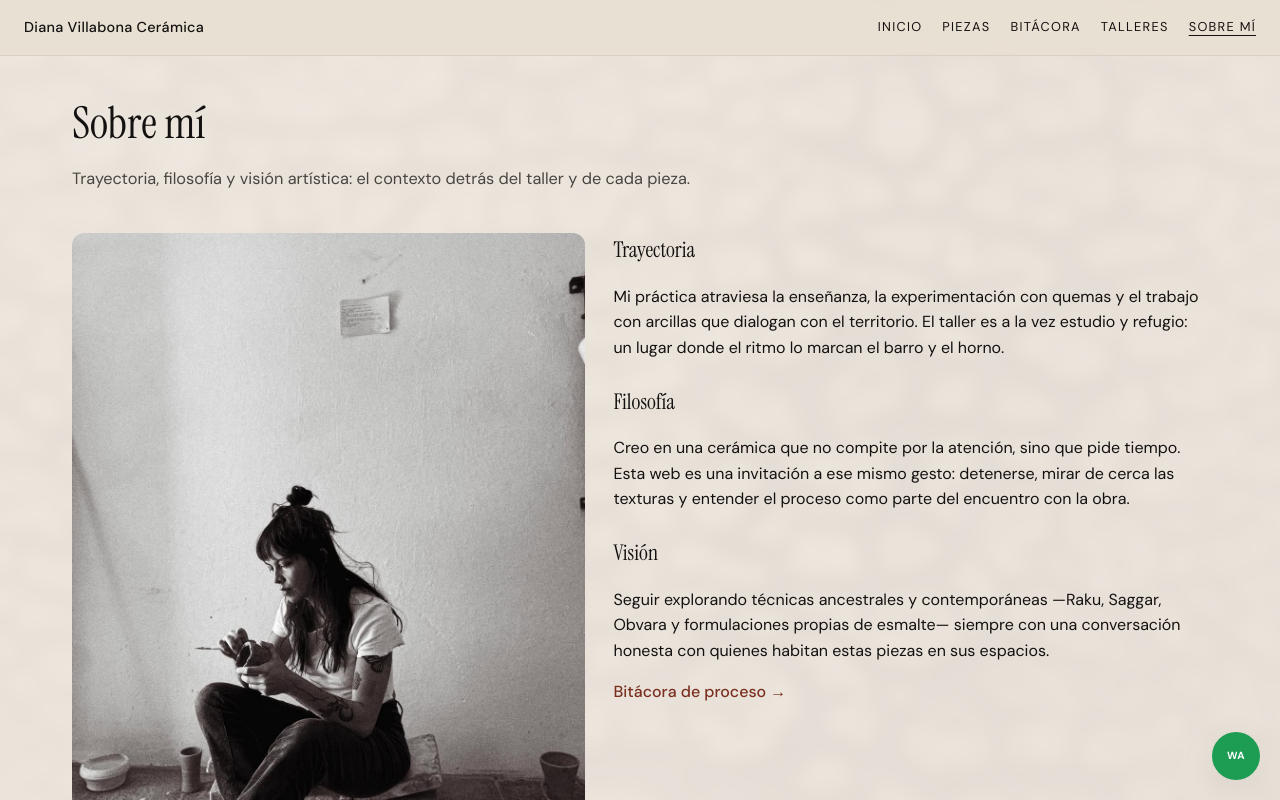
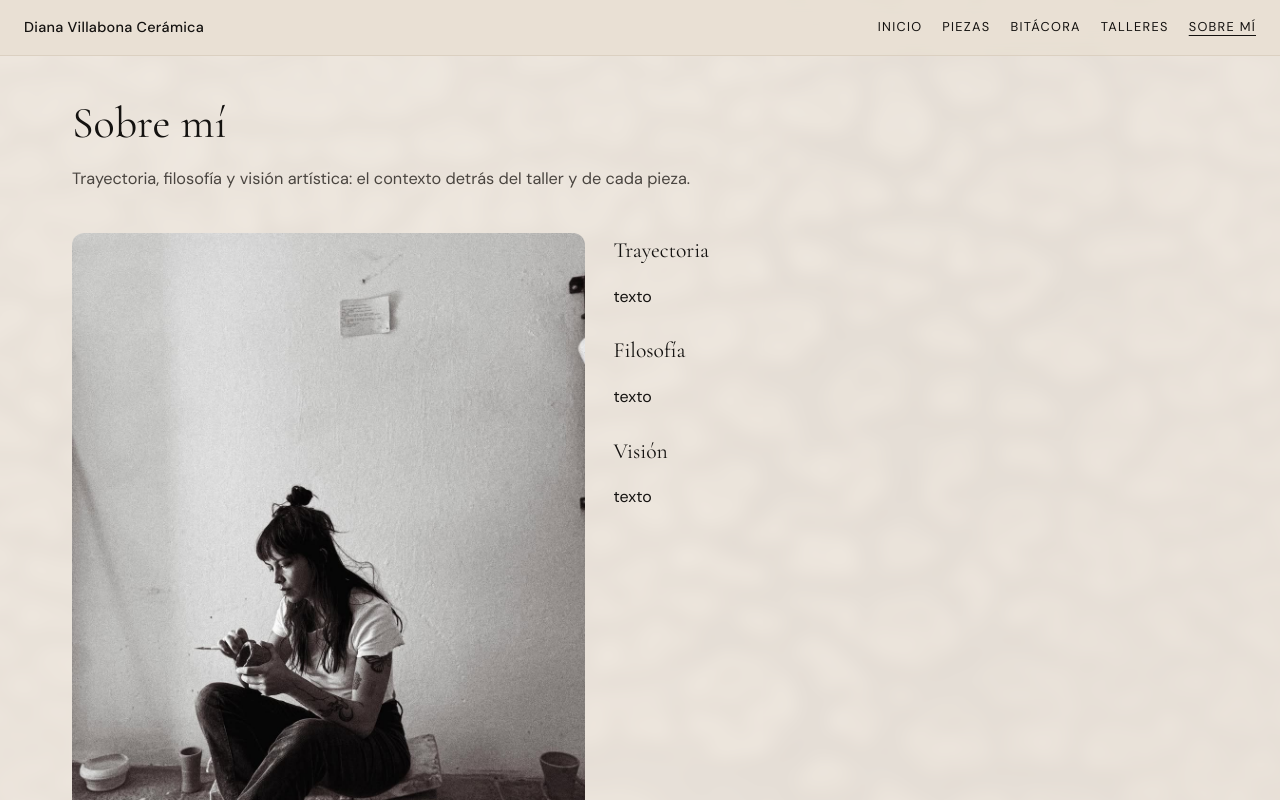
Before and after one commit to enzo369-htm/Diana-Villabona, a React (Vite) app: page /sobre-mi in a window 1280 px wide. Shown: the top 800 px of the page. Built offline with nearby package versions, Linux system fonts and the light colour scheme.

Commit message:
Update font styles and remove WhatsApp button. Replaced "Instrument Serif" with "Cormorant Garamond" for improved typography, adjusted related CSS properties, and removed the WhatsApp floating button from the layout for a cleaner design. Simplified text content in the SobreMiPage component.

```diff
--- a/index.html
+++ b/index.html
@@ -9,7 +9,7 @@
     <link rel="preconnect" href="https://fonts.googleapis.com" />
     <link rel="preconnect" href="https://fonts.gstatic.com" crossorigin />
     <link
-      href="https://fonts.googleapis.com/css2?family=Instrument+Serif:ital@0;1&family=DM+Sans:ital,opsz,wght@0,9..40,300..700;1,9..40,300..700&family=Inter:ital,opsz,wght@0,14..32,400..800;1,14..32,400..800&display=swap"
+      href="https://fonts.googleapis.com/css2?family=Cormorant+Garamond:ital,wght@0,400;0,500;0,600;1,400&family=DM+Sans:ital,opsz,wght@0,9..40,400..700;1,9..40,400..700&family=Inter:wght@400;500&display=swap"
       rel="stylesheet"
     />
   </head>
--- a/src/App.css
+++ b/src/App.css
@@ -12,7 +12,8 @@
   --accent-soft: #c9a48a;
   /* Superficie tipo franja contextual (home y resto de páginas) */
   --surface-panel: color-mix(in srgb, var(--bg-elevated) 86%, transparent);
-  --serif: "Instrument Serif", Georgia, "Times New Roman", serif;
+  /* Titulares y carácter editorial (antes Instrument Serif) */
+  --serif: "Cormorant Garamond", "Cormorant", Georgia, "Times New Roman", serif;
   --sans: "DM Sans", system-ui, sans-serif;
   --track: 0.35em;
   --r-pill: 999px;
@@ -452,10 +453,11 @@ a:hover {
   align-self: center;
   justify-self: center;
   transform: translateX(clamp(0.4rem, 1.8vw, 1.15rem));
+  font-family: var(--serif);
   font-size: clamp(2.45rem, 5.8vw, 4.4rem);
   font-weight: 600;
   line-height: 0.95;
-  letter-spacing: -0.03em;
+  letter-spacing: -0.02em;
   text-transform: none;
   text-align: left;
   color: var(--swiss-ink);
@@ -1016,31 +1018,6 @@ article.page-content.page-content--pad.editorial {
   color: var(--accent);
 }
 
-.whatsapp-float {
-  position: fixed;
-  right: 1.25rem;
-  bottom: 1.25rem;
-  z-index: 50;
-  width: 3rem;
-  height: 3rem;
-  border-radius: 50%;
-  display: flex;
-  align-items: center;
-  justify-content: center;
-  background: #1d9c53;
-  color: #fff;
-  font-size: 0.65rem;
-  font-weight: 700;
-  letter-spacing: 0.04em;
-  box-shadow: var(--shadow);
-  text-decoration: none;
-}
-
-.whatsapp-float:hover {
-  text-decoration: none;
-  transform: scale(1.04);
-}
-
 .footer__contact-line {
   text-align: center;
   margin: 0 0 1rem;
@@ -1065,8 +1042,10 @@ article.page-content.page-content--pad.editorial {
 
 .home-vitrina h2 {
   font-family: var(--serif);
-  font-weight: 400;
-  font-size: clamp(1.75rem, 3vw, 2.35rem);
+  font-weight: 500;
+  font-size: clamp(2rem, 3.6vw, 2.75rem);
+  letter-spacing: 0.02em;
+  line-height: 1.15;
   margin: 0 0 0.35rem;
 }
 
--- a/src/layout/SiteLayout.tsx
+++ b/src/layout/SiteLayout.tsx
@@ -92,17 +92,6 @@ export function SiteLayout() {
           © {new Date().getFullYear()} Diana Villabona · Cerámica y procesos
         </p>
       </footer>
-
-      <a
-        className="whatsapp-float"
-        href={whatsappLink("Hola Diana, me gustaría contactarte.")}
-        target="_blank"
-        rel="noopener noreferrer"
-        aria-label="Abrir WhatsApp"
-        title="WhatsApp"
-      >
-        <span aria-hidden>WA</span>
-      </a>
     </div>
   );
 }
--- a/src/pages/SobreMiPage.tsx
+++ b/src/pages/SobreMiPage.tsx
@@ -1,4 +1,3 @@
-import { Link } from "react-router-dom";
 import { IMAGES } from "../images";
 
 export function SobreMiPage() {
@@ -25,31 +24,11 @@ export function SobreMiPage() {
         </div>
         <div className="sobre-mi__text">
           <h2>Trayectoria</h2>
-          <p>
-            Mi práctica atraviesa la enseñanza, la experimentación con quemas y
-            el trabajo con arcillas que dialogan con el territorio. El taller es
-            a la vez estudio y refugio: un lugar donde el ritmo lo marcan el
-            barro y el horno.
-          </p>
+          <p>texto</p>
           <h2>Filosofía</h2>
-          <p>
-            Creo en una cerámica que no compite por la atención, sino que pide
-            tiempo. Esta web es una invitación a ese mismo gesto: detenerse,
-            mirar de cerca las texturas y entender el proceso como parte del
-            encuentro con la obra.
-          </p>
+          <p>texto</p>
           <h2>Visión</h2>
-          <p>
-            Seguir explorando técnicas ancestrales y contemporáneas —Raku,
-            Saggar, Obvara y formulaciones propias de esmalte— siempre con una
-            conversación honesta con quienes habitan estas piezas en sus
-            espacios.
-          </p>
-          <p>
-            <Link className="text-link" to="/bitacora">
-              Bitácora de proceso →
-            </Link>
-          </p>
+          <p>texto</p>
         </div>
       </div>
     </div>
```
Also changed, not shown: skills-lock.json (added, +11 -0 lines), .agents/skills/web-design-guidelines/SKILL.md (added).
